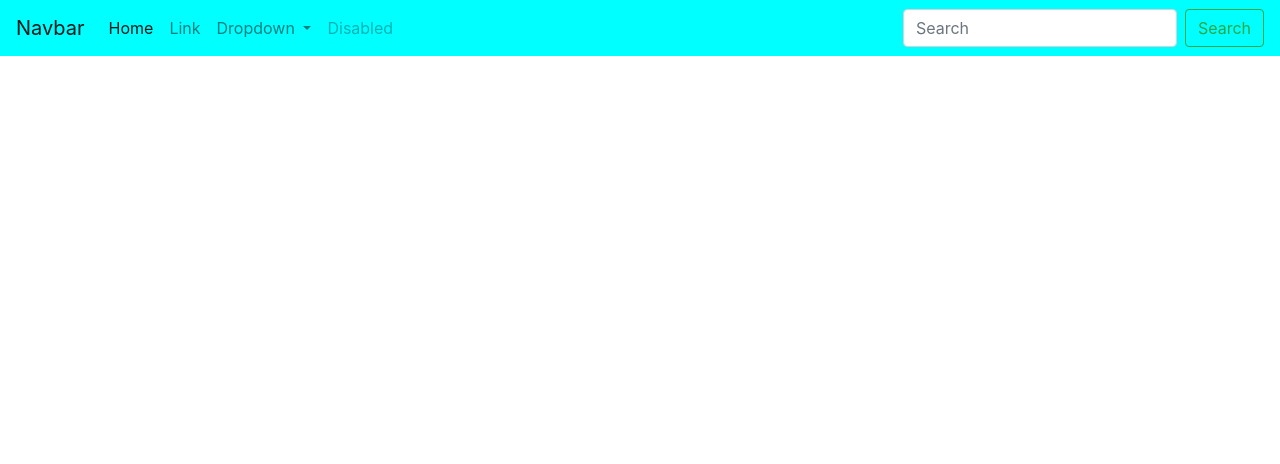
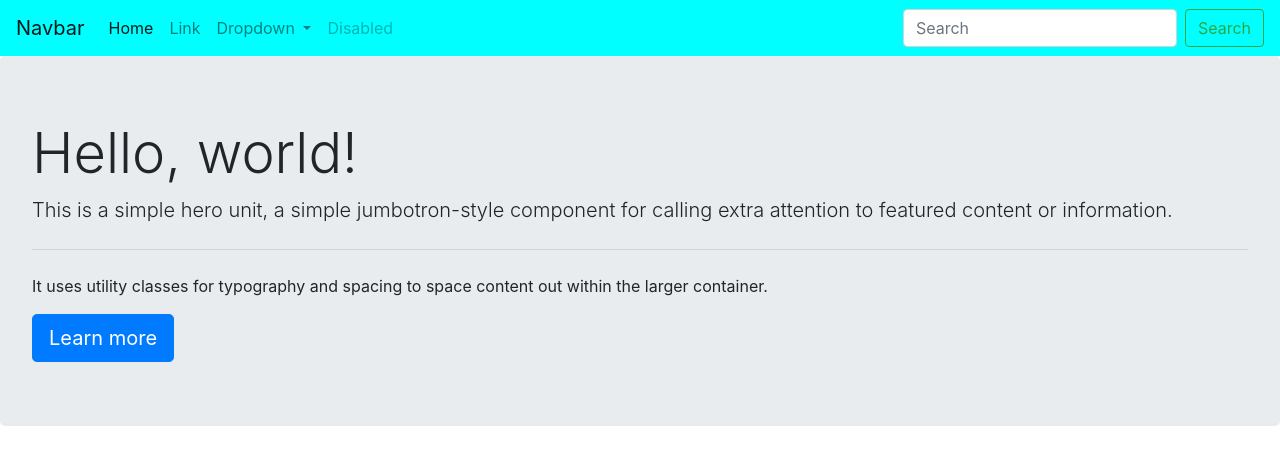
Before and after one commit to ManuelSantillan1995/CLASE_3_BOOTSTRAP_RD_2, a plain HTML site: page index.html in a window 1280 px wide. Drawn offline with nearby package versions, Linux system fonts and the light colour scheme.

Commit message:
Agregando JUMBOTRON

```diff
--- a/index.html
+++ b/index.html
@@ -48,6 +48,15 @@
       </div>
     </nav>
     <!--************** NAVBR ***********+-->
+    <!--************** JUMBOTRON ***********+-->
+    <div class="jumbotron">
+        <h1 class="display-4">Hello, world!</h1>
+        <p class="lead">This is a simple hero unit, a simple jumbotron-style component for calling extra attention to featured content or information.</p>
+        <hr class="my-4">
+        <p>It uses utility classes for typography and spacing to space content out within the larger container.</p>
+        <a class="btn btn-primary btn-lg" href="#" role="button">Learn more</a>
+      </div>
+      <!--************** JUMBOTRON ***********+-->
 
     <script src="https://code.jquery.com/jquery-3.3.1.slim.min.js" integrity="sha384-q8i/X+965DzO0rT7abK41JStQIAqVgRVzpbzo5smXKp4YfRvH+8abtTE1Pi6jizo" crossorigin="anonymous"></script>
     <script src="https://cdnjs.cloudflare.com/ajax/libs/popper.js/1.14.7/umd/popper.min.js" integrity="sha384-UO2eT0CpHqdSJQ6hJty5KVphtPhzWj9WO1clHTMGa3JDZwrnQq4sF86dIHNDz0W1" crossorigin="anonymous"></script>
```
